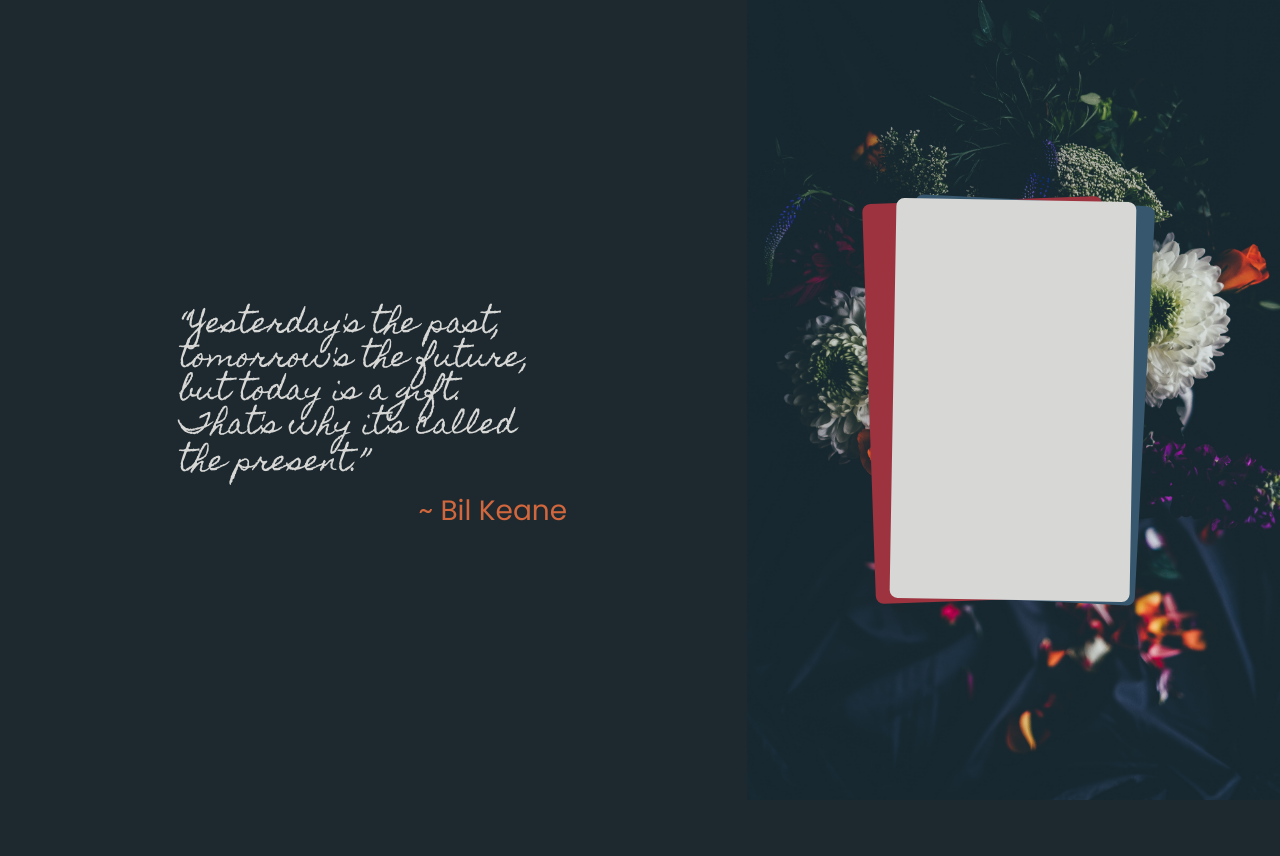
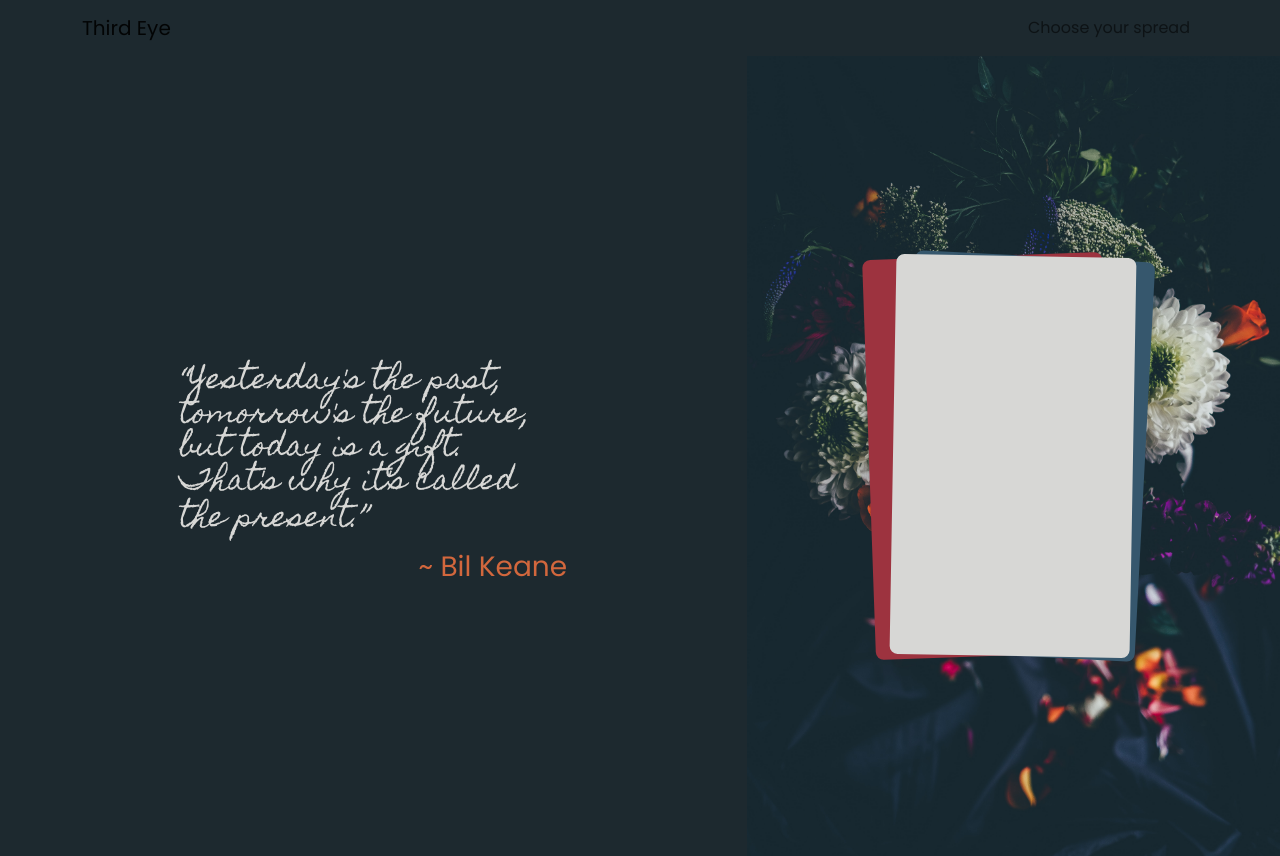
Before and after one commit to struelensc/third-eye, a React (Create React App) app in the folder client/: page / in a window 1280 px wide. Before the commit the page ends 800 px from the top, so only its background shows below. Built offline with nearby package versions, Linux system fonts and the light colour scheme; no server answers.

Commit message:
reorganized file structure and started building a nav bar

```diff
--- a/client/src/App.js
+++ b/client/src/App.js
@@ -2,7 +2,8 @@ import React from "react";
 import { BrowserRouter as Router, Routes, Route } from "react-router-dom";
 import { ApolloClient, InMemoryCache, ApolloProvider } from "@apollo/client";
 
-import Landing from "./components/Landing";
+import Landing from "./components/Landing/Landing";
+import Header from "./components/snippets/Header/Header";
 
 const client = new ApolloClient({
   uri: "/graphql",
@@ -13,6 +14,7 @@ function App() {
   return (
     <ApolloProvider client={client}>
       <Router>
+        <Header />
         <Routes>
           <Route path="/" element={<Landing />} />
         </Routes>
--- a/client/src/components/Landing.js
+++ b/client/src/components/Landing/Landing.js
@@ -2,11 +2,11 @@ import React, { useState } from "react";
 import Container from "react-bootstrap/Container";
 import Row from "react-bootstrap/Row";
 import Col from "react-bootstrap/Col";
-import "../styles/landing.css";
-import TarotCard from "./snippets/TarotCard/TarotCard";
+import "./landing.css";
+import TarotCard from "../snippets/TarotCard/TarotCard";
 
 import { useQuery } from "@apollo/client";
-import { QUERY_CARD } from "../utils/queries";
+import { QUERY_CARD } from "../../utils/queries";
 
 export default function Landing() {
   // query data
--- a/client/src/styles/landing.css
+++ b/client/src/components/Landing/landing.css
@@ -1,5 +1,5 @@
 .image1Background {
-  background-image: url("../assets/image1.jpg");
+  background-image: url("../../assets/image1.jpg");
   background-repeat: no-repeat;
   background-size: 100% auto;
   background-position: center top;
--- /dev/null
+++ b/client/src/components/snippets/Header/Header.js
@@ -0,0 +1,18 @@
+import Nav from "react-bootstrap/Nav";
+import Navbar from "react-bootstrap/Navbar";
+import Container from "react-bootstrap/esm/Container";
+
+import "./header.css";
+
+export default function Header() {
+  return (
+    <Navbar>
+      <Container className="d-flex justify-content-between">
+        <Navbar.Brand>Third Eye</Navbar.Brand>
+        <Nav>
+          <Nav.Link>Choose your spread</Nav.Link>
+        </Nav>
+      </Container>
+    </Navbar>
+  );
+}
--- /dev/null
+++ b/client/src/components/snippets/Header/header.css
@@ -0,0 +1,3 @@
+nav {
+  color: var(--fontColor);
+}
--- a/client/src/components/snippets/TarotCard/TarotCard.js
+++ b/client/src/components/snippets/TarotCard/TarotCard.js
@@ -1,4 +1,3 @@
-import "../../../styles/landing.css";
 import "./tarot.css";
 
 export default function TarotCard({ name }) {
--- a/client/src/index.css
+++ b/client/src/index.css
@@ -1,7 +1,11 @@
 @import url("https://fonts.googleapis.com/css2?family=Homemade+Apple&family=Poppins:wght@300;400&display=swap");
+
+:root {
+  --fontColor: #d7d7d5;
+}
 
 body {
   font-family: "Poppins", sans-serif;
-  color: #d7d7d5;
   background-color: #1d292f;
+  color: var(--fontColor);
 }
```
